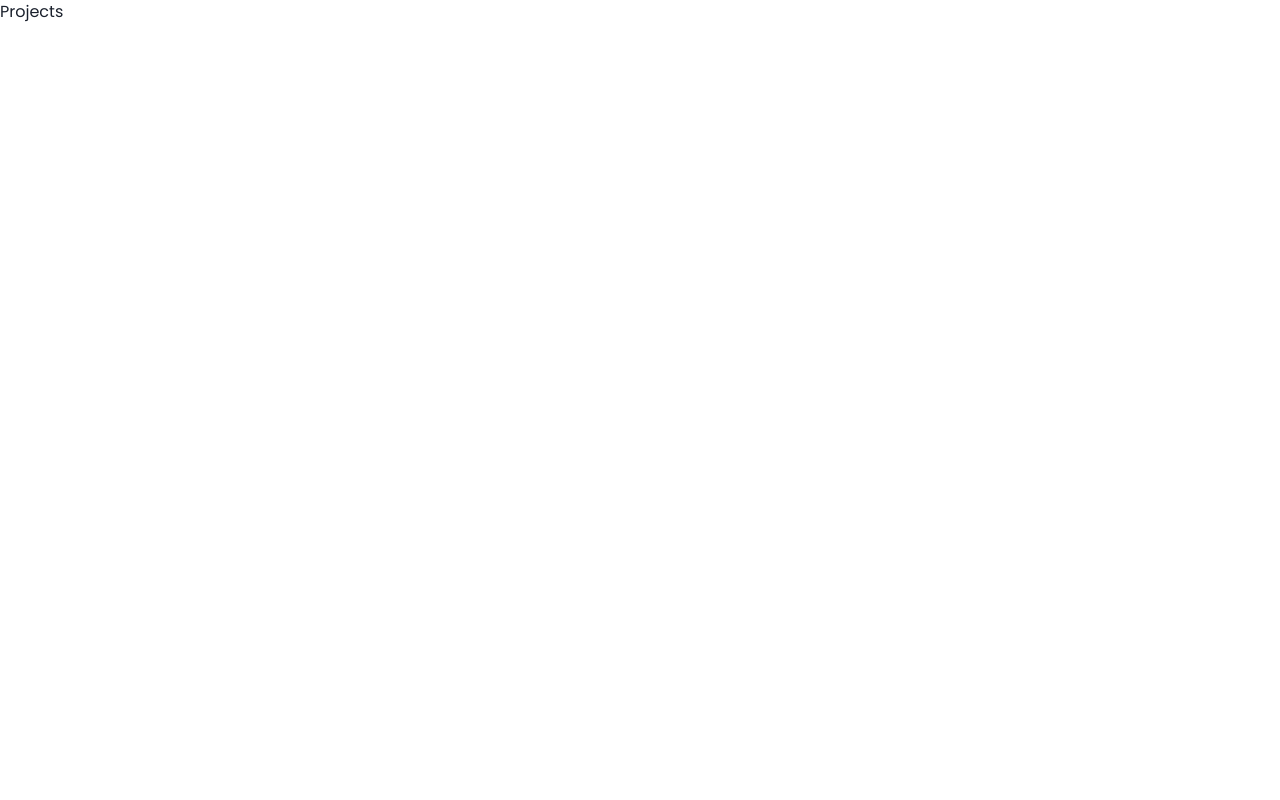
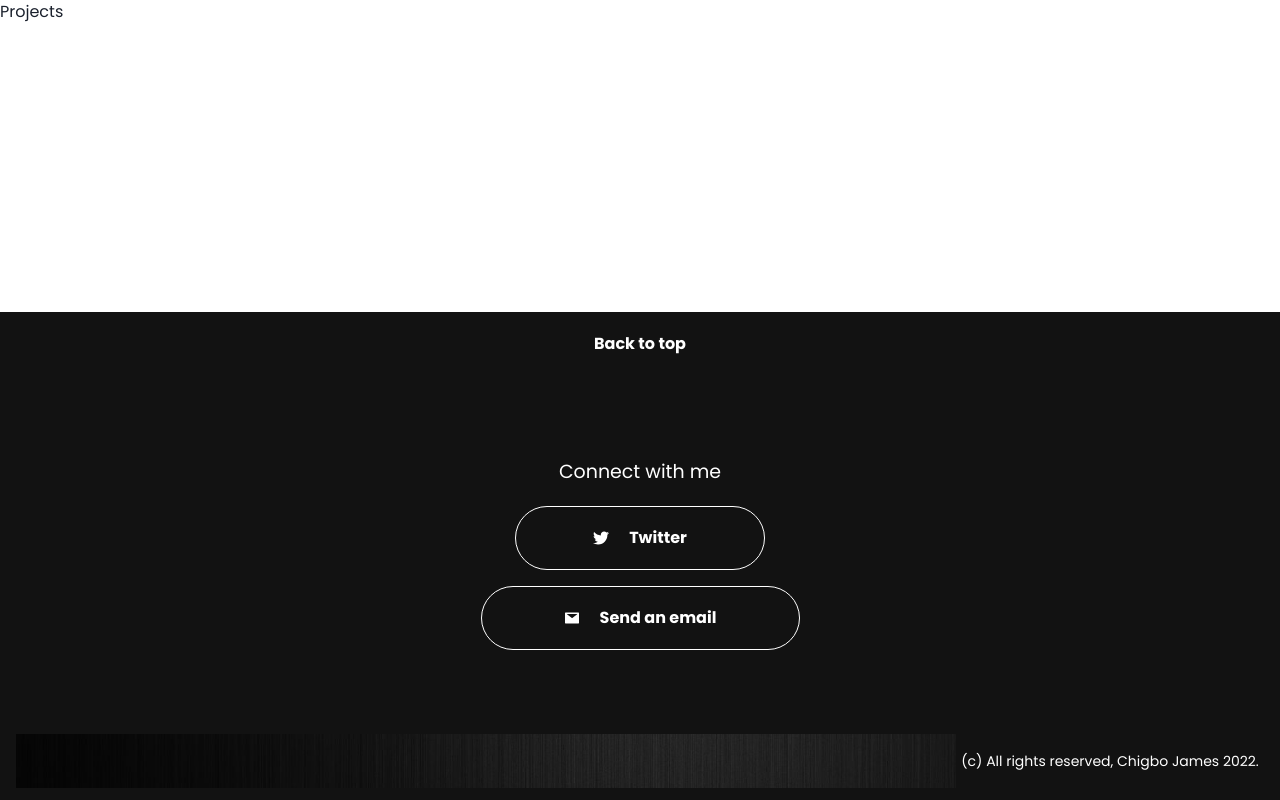
Before and after one commit to Jamesalehandro/cvsite, a Next.js app: page /project in a window 1280 px wide. Built offline with nearby package versions, Linux system fonts and the light colour scheme.

Commit message:
Final fix on landing

```diff
--- a/components/Footer/Footer.tsx
+++ b/components/Footer/Footer.tsx
@@ -1,7 +1,7 @@
 import Image from 'next/future/image';
 import footerbg from '../../assets/media/img/footerbg.png';
 import ButtonComp from '../Button/Button';
-import { Flex, Stack, Text, VStack } from '@chakra-ui/react';
+import { Box, Flex, HStack, Stack, Text, VStack } from '@chakra-ui/react';
 import { FaTwitter } from 'react-icons/fa';
 import { AiFillMail } from 'react-icons/ai';
 import { DEFAULT_STYLES } from '../../styles/customStyles';
@@ -14,16 +14,25 @@ const Footer = () => {
         align={'center'}
         justifyContent={'center'}
       >
+        <HStack w={{ base: DEFAULT_STYLES.fullWidth, md: '300px' }}>
           <ButtonComp
-          width={'300px'}
+            width={DEFAULT_STYLES.fullWidth}
             bgColor={'transparent'}
             color={DEFAULT_STYLES.whiteColor}
             title={'Back to top'}
             onClick={() => window.scrollTo(0, 0)}
           />
+        </HStack>
       </Flex>
 
-      <Stack gap={4} align={'center'} pt={'70px'} pb={'64px'}>
+      <Stack
+        gap={4}
+        align={'center'}
+        pt={'70px'}
+        pb={'64px'}
+        width={DEFAULT_STYLES.fullWidth}
+        px={4}
+      >
         <Text
           minHeight={'36px'}
           fontSize={DEFAULT_STYLES.smallTextFontSize + 5}
@@ -34,25 +43,29 @@ const Footer = () => {
           Connect with me
         </Text>
 
+        <Box w={{ base: '60%', md: '250px' }}>
           <ButtonComp
-          width={'300px'}
             bgColor={'transparent'}
             color={DEFAULT_STYLES.whiteColor}
             title={'Twitter'}
             border={`1px solid ${DEFAULT_STYLES.whiteColor}`}
             leftIcon={<FaTwitter />}
             link={'https://www.twitter.com/Chigbo_James'}
+            width={DEFAULT_STYLES.fullWidth}
           />
+        </Box>
 
+        <Box w={{ base: '70%', md: '319px' }}>
           <ButtonComp
-          width={'319px'}
             bgColor={'transparent'}
             border={`1px solid ${DEFAULT_STYLES.whiteColor}`}
             color={DEFAULT_STYLES.whiteColor}
             title={'Send an email'}
             leftIcon={<AiFillMail color={DEFAULT_STYLES.whiteColor} />}
+            width={DEFAULT_STYLES.fullWidth}
             link={'mailto:jamesalehandro@gmail.com'}
           />
+        </Box>
       </Stack>
 
       <Flex
@@ -62,6 +75,7 @@ const Footer = () => {
         justifyContent={'center'}
         color={DEFAULT_STYLES.whiteColor}
         position={'relative'}
+        px={4}
       >
         <Image
           src={footerbg}
@@ -72,7 +86,7 @@ const Footer = () => {
         />
         <Text
           fontSize={DEFAULT_STYLES.smallTextFontSize}
-          minW={'308px'}
+          minW={{ base: DEFAULT_STYLES.fullWidth, md: '308px' }}
           minHeight={'24px'}
           lineHeight={'24px'}
           textAlign={'center'}
--- a/components/HomePage/Dyserf.tsx
+++ b/components/HomePage/Dyserf.tsx
@@ -1,6 +1,6 @@
 import Images from '../../layout/Images';
 import ProjectListComponent from '../../layout/ProjectListComponent';
-import leftIcon from '../../assets/media/img/dyserf.png';
+import centerIcon from '../../assets/media/img/dyserf.png';
 import ProjectLayout from '../../layout/ProjectLayout';
 
 const Dyserf = () => {
@@ -21,7 +21,7 @@ const Dyserf = () => {
         link={'https://dyserf.vercel.app/'}
       />
 
-      <Images centerIcon={leftIcon} />
+      <Images centerIcon={centerIcon} />
     </ProjectLayout>
   );
 };
--- a/components/HomePage/Nestuge.tsx
+++ b/components/HomePage/Nestuge.tsx
@@ -1,12 +1,12 @@
 import Images from '../../layout/Images';
 import ProjectListComponent from '../../layout/ProjectListComponent';
-import leftIcon from '../../assets/media/img/leftnestuge.jpeg';
+import centerIcon from '../../assets/media/img/leftnestuge.jpeg';
 import ProjectLayout from '../../layout/ProjectLayout';
 
 const Nestuge = () => {
   return (
     <ProjectLayout>
-      <Images centerIcon={leftIcon} />
+      <Images centerIcon={centerIcon} />
 
       <ProjectListComponent
         header={'Nestuge'}
--- a/components/HomePage/NetFlix.tsx
+++ b/components/HomePage/NetFlix.tsx
@@ -1,6 +1,6 @@
 import Images from '../../layout/Images';
 import ProjectListComponent from '../../layout/ProjectListComponent';
-import leftIcon from '../../assets/media/img/netflix.jpeg';
+import centerIcon from '../../assets/media/img/netflix.jpeg';
 import ProjectLayout from '../../layout/ProjectLayout';
 
 const NetFlix = () => {
@@ -21,7 +21,7 @@ const NetFlix = () => {
         link={'https://netflixbyjames.netlify.app/'}
       />
 
-      <Images centerIcon={leftIcon} />
+      <Images centerIcon={centerIcon} />
     </ProjectLayout>
   );
 };
--- a/layout/GlobalLayout.tsx
+++ b/layout/GlobalLayout.tsx
@@ -1,5 +1,7 @@
 import Head from 'next/head';
+import Footer from '../components/Footer/Footer';
 import { LayoutProps } from '../models/LayoutModels';
+import { DEFAULT_STYLES } from '../styles/customStyles';
 
 const GlobalLayout = ({ children }: LayoutProps) => {
   return (
@@ -21,8 +23,17 @@ const GlobalLayout = ({ children }: LayoutProps) => {
 
         <title>Chigbo Ifeanyi James - Front End Developer</title>
       </Head>
-
-      <>{children}</>
+      <div
+        style={{
+          width: DEFAULT_STYLES.fullWidth,
+          minHeight: DEFAULT_STYLES.fullHeight,
+          display: 'flex',
+          flexDirection: 'column',
+        }}
+      >
+        <>{children}</>
+        <Footer />
+      </div>
     </>
   );
 };
--- a/layout/ProjectLayout.tsx
+++ b/layout/ProjectLayout.tsx
@@ -58,7 +58,7 @@ const ProjectLayout = (props: Props) => {
       </Grid>
 
       {props.footer && (
-        <Box width={{ base: DEFAULT_STYLES.fullWidth, xl: '300px' }}>
+        <Box width={{ base: DEFAULT_STYLES.fullWidth, md: '300px' }}>
           <ButtonComp
             bgColor={'transparent'}
             color={DEFAULT_STYLES.whiteColor}
--- a/pages/project.tsx
+++ b/pages/project.tsx
@@ -1,7 +1,13 @@
-import React from 'react';
-
 const Projects = () => {
-  return <div>Projects</div>;
+  return (
+    <div
+      style={{
+        flex: 1,
+      }}
+    >
+      Projects
+    </div>
+  );
 };
 
 export default Projects;
--- a/styles/globals.css
+++ b/styles/globals.css
@@ -16,3 +16,12 @@
   color: #262626;
   background-color: white;
 }
+
+*::-webkit-scrollbar {
+  display: none;
+}
+
+* {
+  -ms-overflow-style: none;
+  scrollbar-width: none;
+}
```
Also changed, not shown: pages/index.tsx (+2 -10 lines), pages/resume.tsx (+9 -3 lines). Lines whose indentation alone changed are shown as unchanged.
